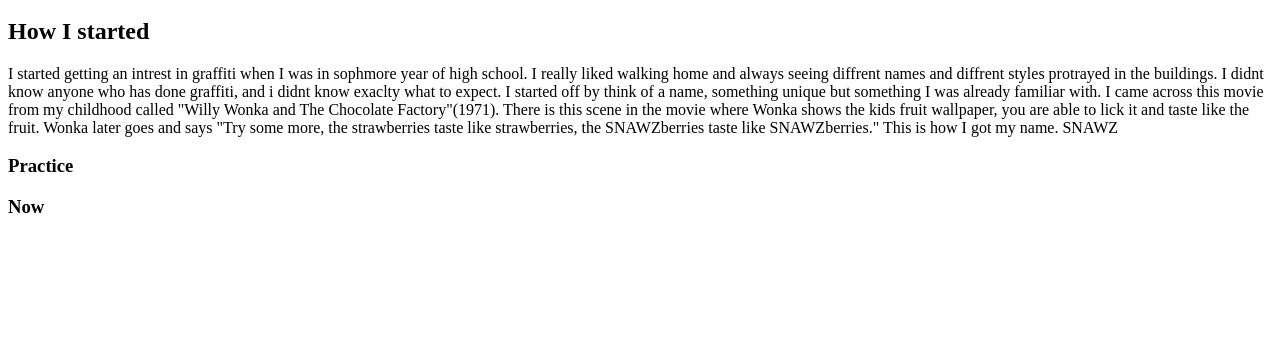
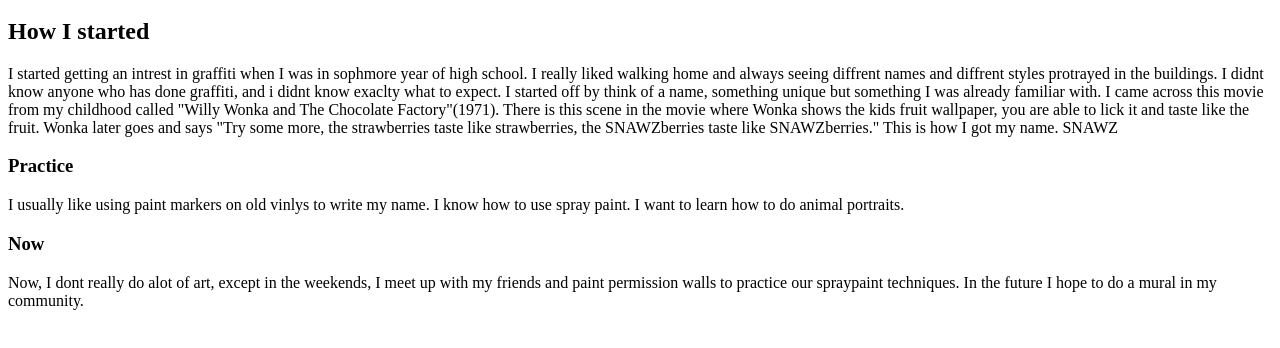
Before and after one commit to gravediggaz666/website, a plain HTML site: page intrests/index.html in a window 1280 px wide. Shown: the part 136-484 px from the top of the page. Drawn offline with Linux system fonts and the light colour scheme.

Commit message:
adding more

```diff
--- a/intrests/index.html
+++ b/intrests/index.html
@@ -23,11 +23,13 @@ I started off by think of a name, something unique but something I was already f
 across this movie from my childhood called "Willy Wonka and The Chocolate Factory"(1971). There is
 this scene in the movie where Wonka shows the kids fruit wallpaper, you are able to lick it and taste
 like the fruit. Wonka later goes and says "Try some more, the strawberries taste like strawberries,
-the SNAWZberries
-taste like SNAWZberries." This is how I got my name. SNAWZ </p>
+the SNAWZberries taste like SNAWZberries." This is how I got my name. SNAWZ </p>
     <h3>Practice</h3>
-      <p>   </p>
+      <p>  I usually like using paint markers on old vinlys to write my name. I know how to use spray
+      paint. I want to learn how to do animal portraits. </p>
     <h3>Now</h3>
-
+<p> Now, I dont really do alot of art, except in the weekends, I meet up with my friends and paint
+  permission walls to practice our spraypaint techniques. In the future I hope to do a mural in my
+  community.</p>
   </body>
 </html>
```
